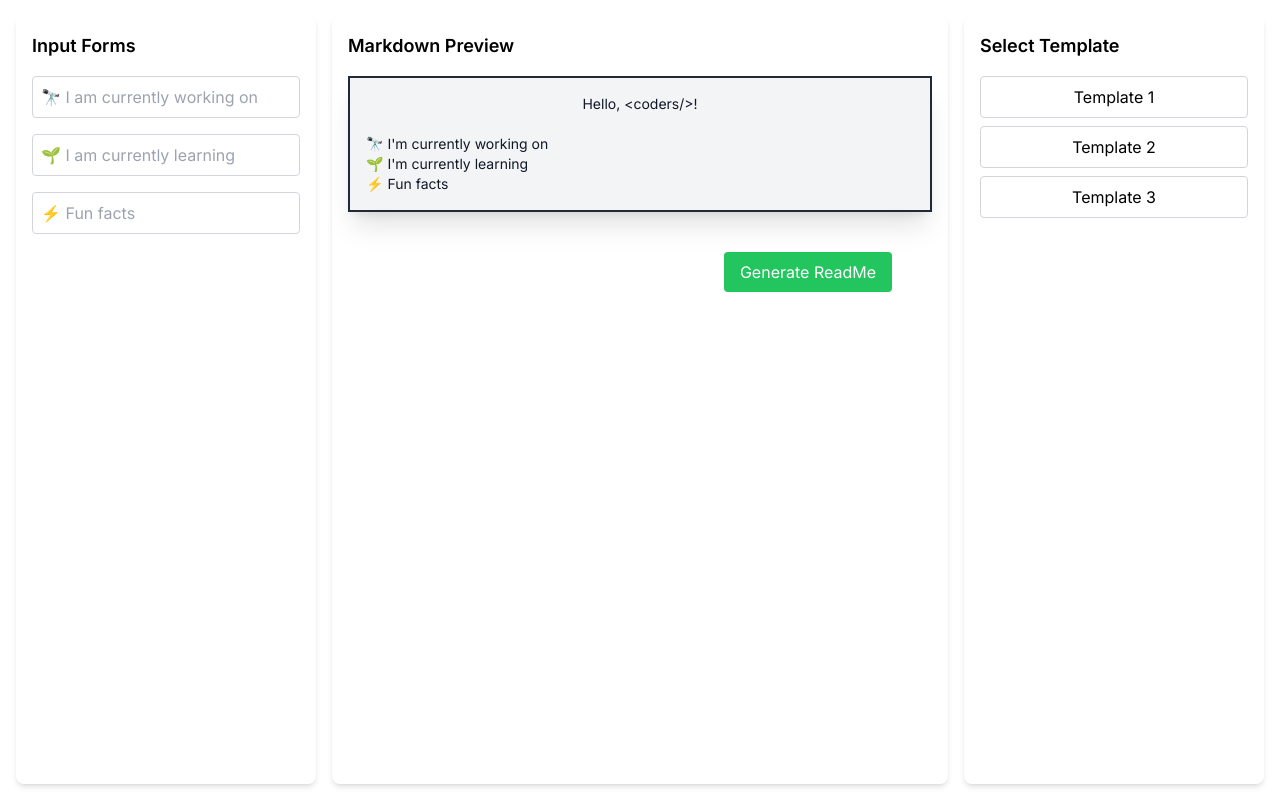
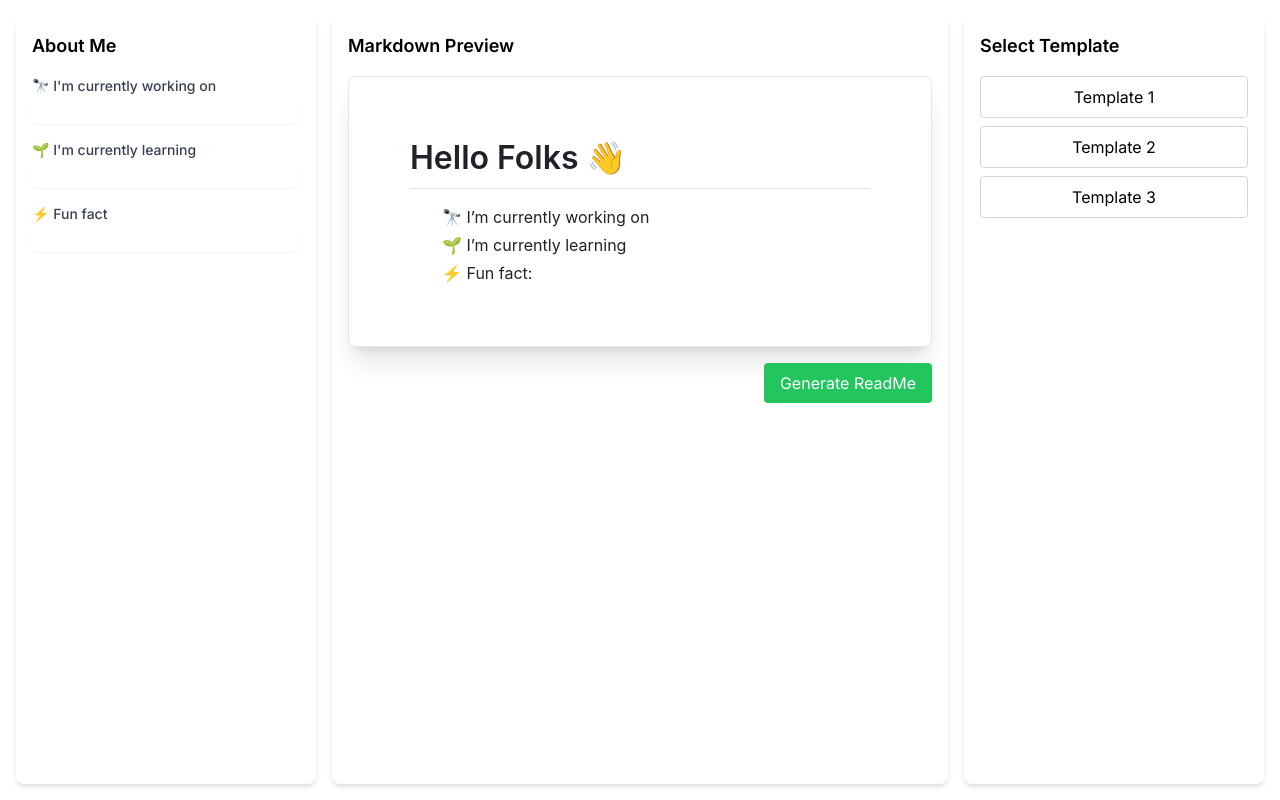
Before and after one commit to Alen-Scaria1516/profileFolio-readMe-generator, a Next.js app: page /readme in a window 1280 px wide. Built offline with nearby package versions, Linux system fonts and the light colour scheme.

Commit message:
feat-ReadMe: Added Markdown Preview

```diff
--- /dev/null
+++ b/app/components/AboutSection.tsx
@@ -0,0 +1,69 @@
+import React, { useState } from 'react';
+
+interface AboutData {
+    working: string;
+    learning: string;
+    funFact: string;
+}
+
+interface AboutSectionProps {
+    onUpdate: (data: AboutData) => void;
+}
+
+const AboutSection: React.FC<AboutSectionProps> = ({ onUpdate }) => {
+    const [about, setAbout] = useState<AboutData>({
+        working: '',
+        learning: '',
+        funFact: '',
+    });
+
+    const handleChange = (e: React.ChangeEvent<HTMLInputElement>) => {
+        const { name, value } = e.target;
+        setAbout(prev => ({ ...prev, [name]: value }));
+        onUpdate({ ...about, [name]: value });
+    };
+
+    return (
+        <div className="space-y-4">
+            <h2 className="text-lg font-semibold">About Me</h2>
+            <div>
+                <label className="block text-sm font-medium text-gray-700">
+                    🔭 I'm currently working on
+                </label>
+                <input
+                    type="text"
+                    name="working"
+                    value={about.working}
+                    onChange={handleChange}
+                    className="mt-1 block w-full rounded-md border-gray-300 shadow-sm focus:border-indigo-300 focus:ring focus:ring-indigo-200 focus:ring-opacity-50"
+                />
+            </div>
+            <div>
+                <label className="block text-sm font-medium text-gray-700">
+                    🌱 I'm currently learning
+                </label>
+                <input
+                    type="text"
+                    name="learning"
+                    value={about.learning}
+                    onChange={handleChange}
+                    className="mt-1 block w-full rounded-md border-gray-300 shadow-sm focus:border-indigo-300 focus:ring focus:ring-indigo-200 focus:ring-opacity-50"
+                />
+            </div>
+            <div>
+                <label className="block text-sm font-medium text-gray-700">
+                    ⚡ Fun fact
+                </label>
+                <input
+                    type="text"
+                    name="funFact"
+                    value={about.funFact}
+                    onChange={handleChange}
+                    className="mt-1 block w-full rounded-md border-gray-300 shadow-sm focus:border-indigo-300 focus:ring focus:ring-indigo-200 focus:ring-opacity-50"
+                />
+            </div>
+        </div>
+    );
+};
+
+export default AboutSection;
--- a/app/components/markdownPreview.tsx
+++ b/app/components/markdownPreview.tsx
@@ -1,27 +1,30 @@
-import React from 'react';
-import { useReadMeContext } from '@/context/ReadMeContextProvider';
+import React, { useEffect, useState } from 'react';
+import MarkdownIt from 'markdown-it';
+import 'github-markdown-css/github-markdown.css';
 
-export const TitlePreview = () => {
-    return <h1 className="text-center">Hello, &lt;coders/&gt;!</h1>;
-};
+interface MarkdownPreviewProps {
+    markdown: string;
+}
 
-const MarkdownPreview: React.FC = () => {
-    const { sections } = useReadMeContext();
+const MarkdownPreview: React.FC<MarkdownPreviewProps> = ({ markdown }) => {
+    const [renderedMarkdown, setRenderedMarkdown] = useState('');
+
+    useEffect(() => {
+        const md = new MarkdownIt({
+            html: true,
+            linkify: true,
+            typographer: true,
+            breaks: true,
+        });
+
+        setRenderedMarkdown(md.render(markdown));
+    }, [markdown]);
 
     return (
-        <div id="markdown-content">
-            <TitlePreview />
-            <br />
-            <div>
-                <p>🔭 I'm currently working on {sections.currentWork}</p>
-            </div>
-            <div>
-                <p>🌱 I'm currently learning {sections.currentLearning}</p>
-            </div>
-            <div>
-                <p> ⚡ Fun facts {sections.funFacts}</p>
-            </div>
-        </div>
+        <div
+            className="markdown-body"
+            dangerouslySetInnerHTML={{ __html: renderedMarkdown }}
+        />
     );
 };
 
--- a/app/globals.css
+++ b/app/globals.css
@@ -1,3 +1,17 @@
 @tailwind base;
 @tailwind components;
 @tailwind utilities;
+
+.markdown-body {
+    box-sizing: border-box;
+    min-width: 200px;
+    max-width: 980px;
+    margin: 0 auto;
+    padding: 45px;
+}
+
+@media (max-width: 767px) {
+    .markdown-body {
+        padding: 15px;
+    }
+}
--- a/app/readme/page.tsx
+++ b/app/readme/page.tsx
@@ -1,45 +1,50 @@
 'use client'
-import { ReadMeContextProvider } from "@/context/ReadMeContextProvider";
-import MarkdownPreview from "../components/markdownPreview";
-import Section from "../components/Section";
+import React, { useState } from 'react';
+import AboutSection from '../components/AboutSection';
+import MarkdownPreview from '../components/MarkdownPreview';
+import { generateMarkdown, downloadMarkdown } from '@/utils/markdownUtils';
 
-const ReadMePage = () => {
-    const handleDownloadMarkdown = (): void => {
-        const markdownContent = document.getElementById('markdown-content') as HTMLElement;
+interface AboutData {
+    working: string;
+    learning: string;
+    funFact: string;
+}
 
-        if (markdownContent) {
-            const tempElement = document.createElement('a');
-            tempElement.setAttribute(
-                'href',
-                `data:text/markdown;charset=utf-8,${encodeURIComponent(markdownContent.innerText)}`,
-            );
-            tempElement.setAttribute('download', 'README.md');
-            tempElement.style.display = 'none';
-            document.body.appendChild(tempElement);
-            tempElement.click();
-            document.body.removeChild(tempElement);
-        } else {
-            console.error('Markdown content element not found');
-        }
+export default function Home() {
+    const [aboutData, setAboutData] = useState<AboutData>({
+        working: '',
+        learning: '',
+        funFact: '',
+    });
+
+    const handleAboutUpdate = (data: AboutData) => {
+        setAboutData(data);
+    };
+
+    const markdown = generateMarkdown(aboutData);
+
+    const handleDownloadMarkdown = () => {
+        downloadMarkdown(markdown);
     };
 
     return (
-        <ReadMeContextProvider>
         <div className="container mx-auto p-4 h-screen">
             <div className="grid grid-cols-12 gap-4 h-full">
                 {/* Section 1: Input Forms */}
-                    <Section />
+                <div className="col-span-3 bg-white shadow-md rounded-lg p-4 overflow-auto">
+                    <AboutSection onUpdate={handleAboutUpdate} />
+                </div>
 
                 {/* Section 2: Display MD File */}
                 <div className="col-span-6 bg-white shadow-md rounded-lg p-4 overflow-auto">
                     <h2 className="text-lg font-semibold mb-4">Markdown Preview</h2>
-                        <div className="w-full text-sm text-gray-900 shadow-xl mt-2 p-4 bg-gray-100 border-2 border-solid border-gray-800" id="markdown-box">
-                            <MarkdownPreview />
+                    <div className="w-full shadow-xl mt-2 p-4 bg-white border border-gray-200 rounded-lg">
+                        <MarkdownPreview markdown={markdown} />
                     </div>
-                        <div className="flex justify-end m-10">
+                    <div className="flex justify-end mt-4">
                         <button
                             onClick={handleDownloadMarkdown}
-                                className="w-auto bg-green-500 text-white py-2 px-4 rounded hover:bg-green-300 transition duration-200">
+                            className="bg-green-500 text-white py-2 px-4 rounded hover:bg-green-600 transition duration-200">
                             Generate ReadMe
                         </button>
                     </div>
@@ -61,11 +66,6 @@ const ReadMePage = () => {
                     </div>
                 </div>
             </div>
-
         </div>
-
-        </ReadMeContextProvider>
     );
 }
-
-export default ReadMePage;
--- /dev/null
+++ b/utils/markdownUtils.ts
@@ -0,0 +1,23 @@
+export const generateMarkdown = (aboutData: {
+    working: string;
+    learning: string;
+    funFact: string;
+}): string => {
+    return `# Hello Folks 👋
+
+- 🔭 I'm currently working on ${aboutData.working}
+- 🌱 I'm currently learning ${aboutData.learning}
+- ⚡ Fun fact: ${aboutData.funFact}
+`;};
+
+export const downloadMarkdown = (markdown: string) => {
+    const blob = new Blob([markdown], { type: 'text/markdown' });
+    const url = URL.createObjectURL(blob);
+    const a = document.createElement('a');
+    a.href = url;
+    a.download = 'README.md';
+    document.body.appendChild(a);
+    a.click();
+    document.body.removeChild(a);
+    URL.revokeObjectURL(url);
+};
```
Also changed, not shown: package.json (+8 -4 lines), 1 other file (tests, documents, lock files or other folders). Lines whose indentation alone changed are shown as unchanged.
